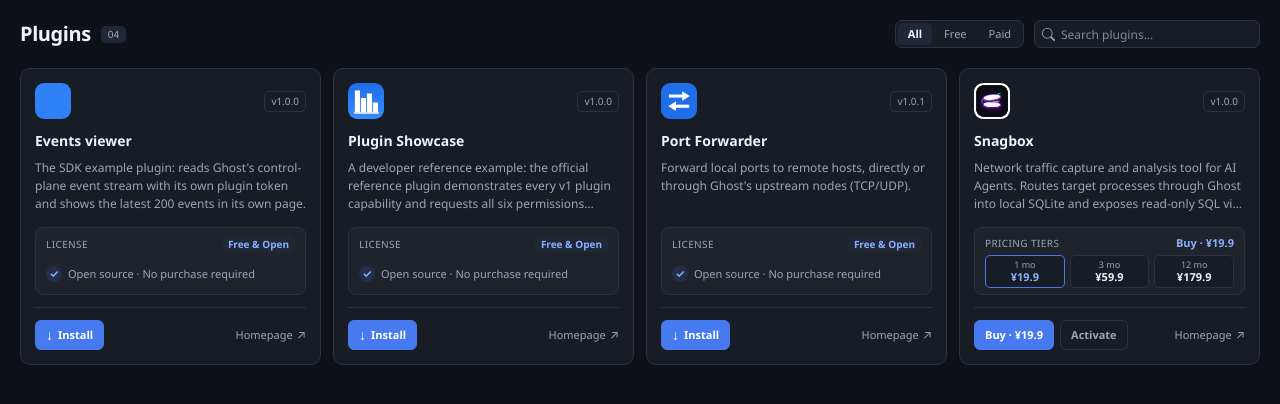
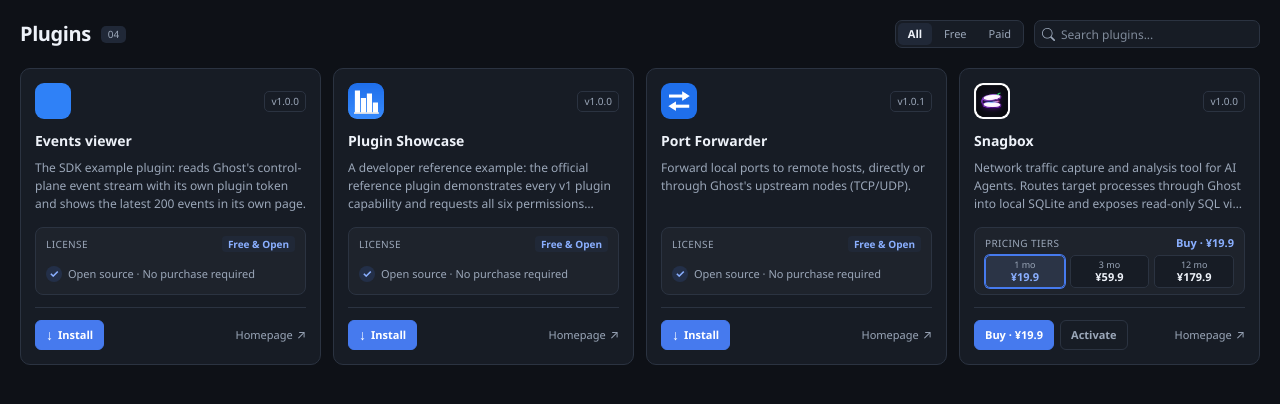
Before and after one commit to liliBestCoder/ghost-plugin-store, a plain HTML site: page v1/index.html in a window 1280 px wide. Drawn offline with Linux system fonts and the light colour scheme.

Commit message:
feat: link individual tier checkout URLs and add interactive tier selector

```diff
--- a/v1/catalog.json
+++ b/v1/catalog.json
@@ -74,13 +74,13 @@
             "id": "quarter",
             "amount": 59.9,
             "price": "¥59.9",
-            "checkoutUrl": "https://mbd.pub/o/bread/YZaWkp1xZw=="
+            "checkoutUrl": "https://mbd.pub/o/bread/YZaWkp9paQ=="
           },
           {
             "id": "year",
             "amount": 179.9,
             "price": "¥179.9",
-            "checkoutUrl": "https://mbd.pub/o/bread/YZaWkp1xZw=="
+            "checkoutUrl": "https://mbd.pub/o/bread/YZaWkp9paw=="
           }
         ]
       }
--- a/v1/store.css
+++ b/v1/store.css
@@ -126,14 +126,18 @@
     display: flex; flex-direction: column; align-items: center; justify-content: center;
     padding: 3px 2px; border: 1px solid var(--line); border-radius: 5px;
     background: var(--card); color: var(--text); text-decoration: none;
-    transition: border-color 150ms ease, background-color 150ms ease;
+    font-family: inherit; font-size: inherit; cursor: pointer; outline: none;
+    transition: border-color 150ms ease, background-color 150ms ease, box-shadow 150ms ease;
     text-align: center; min-width: 0;
 }
 .gs-buy-tier:hover {
     border-color: var(--accent); background: rgba(138, 175, 255, .08);
 }
-.gs-buy-tier:first-child {
+.gs-buy-tier.is-active,
+.gs-buy-tier.is-selected {
     border-color: var(--button);
+    background: rgba(138, 175, 255, .12);
+    box-shadow: 0 0 0 1px var(--button);
 }
 .gs-tier-name {
     font-size: 9px; line-height: 11px; color: var(--muted); white-space: nowrap; overflow: hidden; text-overflow: ellipsis; max-width: 100%;
@@ -141,7 +145,8 @@
 .gs-tier-price {
     font-size: 11px; line-height: 14px; font-weight: 700; color: var(--text); white-space: nowrap;
 }
-.gs-buy-tier:first-child .gs-tier-price {
+.gs-buy-tier.is-active .gs-tier-price,
+.gs-buy-tier.is-selected .gs-tier-price {
     color: var(--accent);
 }
 .gs-plan-free-info {
--- a/v1/store.js
+++ b/v1/store.js
@@ -543,25 +543,35 @@
         // Uniform Plan/Pricing slot for all cards (keeps every card equal height)
         var plan = el("div", "gs-plan" + (locked ? " is-paid" : " is-free"));
         var planHead = el("div", "gs-plan-head");
-        if (locked && e.pricing && e.pricing.tiers) {
+        var tierButtons = [];
+        var selectedTier = null;
+        var planHint = null;
+
+        if (locked && e.pricing && e.pricing.tiers && e.pricing.tiers.length) {
             var cheap = startingTier(e);
+            selectedTier = cheap || e.pricing.tiers[0];
             planHead.appendChild(el("span", "gs-plan-title", t("plan_tiers_title")));
-            if (cheap) planHead.appendChild(el("span", "gs-plan-hint", t("buy_starting", { price: cheap.price })));
+            if (cheap) {
+                planHint = el("span", "gs-plan-hint", t("buy_starting", { price: cheap.price }));
+                planHead.appendChild(planHint);
+            }
             plan.appendChild(planHead);
             var tiers = el("div", "gs-plan-tiers");
             e.pricing.tiers.forEach(function (tier) {
-                var a = el("a", "gs-buy-tier", "");
-                a.href = tier.checkoutUrl;
-                a.rel = "noopener noreferrer";
-                a.target = "_blank";
-                a.setAttribute("data-link", "buy");
-                a.setAttribute("data-plugin-id", e.id);
-                a.title = t("tier_" + tier.id) + " · " + tier.price + "\n" + t("checkout_note");
+                var btn = el("button", "gs-buy-tier", "");
+                btn.type = "button";
+                btn.setAttribute("data-plugin-id", e.id);
+                btn.setAttribute("data-tier-id", tier.id);
+                btn.title = t("tier_" + tier.id) + " · " + tier.price + "\n" + t("checkout_note");
                 var tName = el("span", "gs-tier-name", t("tier_" + tier.id + "_name") || t("tier_" + tier.id));
                 var tPrice = el("span", "gs-tier-price", tier.price);
-                a.appendChild(tName);
-                a.appendChild(tPrice);
-                tiers.appendChild(a);
+                btn.appendChild(tName);
+                btn.appendChild(tPrice);
+                if (tier === selectedTier) {
+                    btn.classList.add("is-active");
+                }
+                tierButtons.push({ el: btn, tier: tier });
+                tiers.appendChild(btn);
             });
             plan.appendChild(tiers);
         } else {
@@ -579,8 +589,8 @@
 
         var box = el("div", "gs-actions");
         if (locked) {
-            var startP = startingTier(e);
-            var buyLabel = lv === "expired" ? t("renew")
+            var startP = selectedTier || startingTier(e);
+            var buyLabel = lv === "expired" ? (t("renew") + " · " + (startP ? startP.price : ""))
                          : (startP ? t("buy_starting", { price: startP.price }) : t("buy"));
             var buy = el("a", "gs-btn is-primary gs-buy", buyLabel);
             buy.href = (startP && startP.checkoutUrl) || "#";
@@ -589,6 +599,31 @@
             buy.setAttribute("data-link", "buy");
             buy.setAttribute("data-plugin-id", e.id);
             box.appendChild(buy);
+
+            tierButtons.forEach(function (tb) {
+                tb.el.addEventListener("click", function (ev) {
+                    ev.preventDefault();
+                    ev.stopPropagation();
+                    var wasActive = tb.el.classList.contains("is-active");
+                    selectedTier = tb.tier;
+                    tierButtons.forEach(function (item) {
+                        item.el.classList.toggle("is-active", item === tb);
+                    });
+                    buy.href = tb.tier.checkoutUrl || "#";
+                    buy.textContent = lv === "expired" ? (t("renew") + " · " + tb.tier.price)
+                                                       : t("buy_starting", { price: tb.tier.price });
+                    if (planHint) {
+                        planHint.textContent = t("buy_starting", { price: tb.tier.price });
+                    }
+                    if (wasActive && tb.tier.checkoutUrl) {
+                        if (window.parent !== window) {
+                            post(build.openLink(tb.tier.checkoutUrl));
+                        } else {
+                            window.open(tb.tier.checkoutUrl, "_blank", "noopener,noreferrer");
+                        }
+                    }
+                });
+            });
 
             var actBtn = el("button", "gs-btn gs-btn-activate", t("btn_activate"));
             actBtn.type = "button";
```
